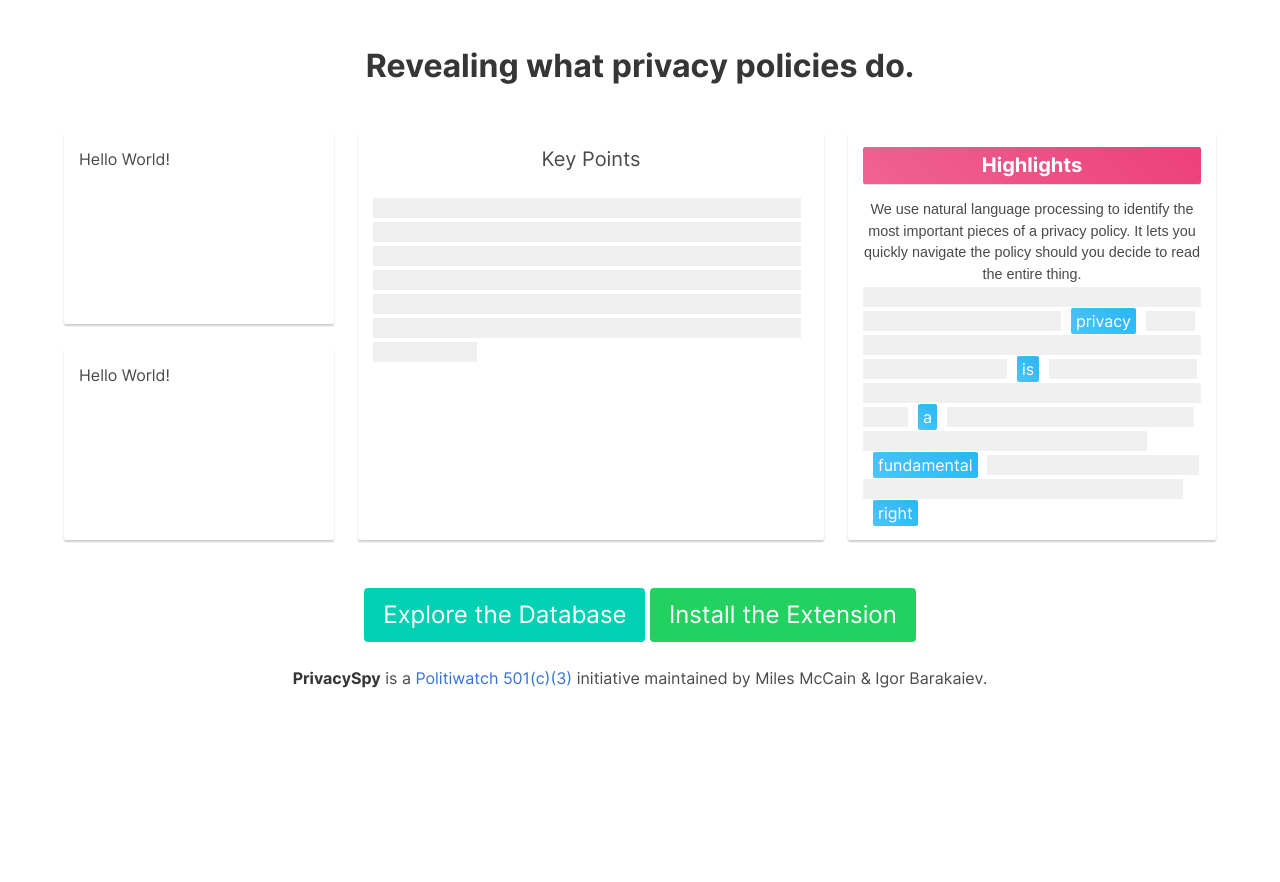
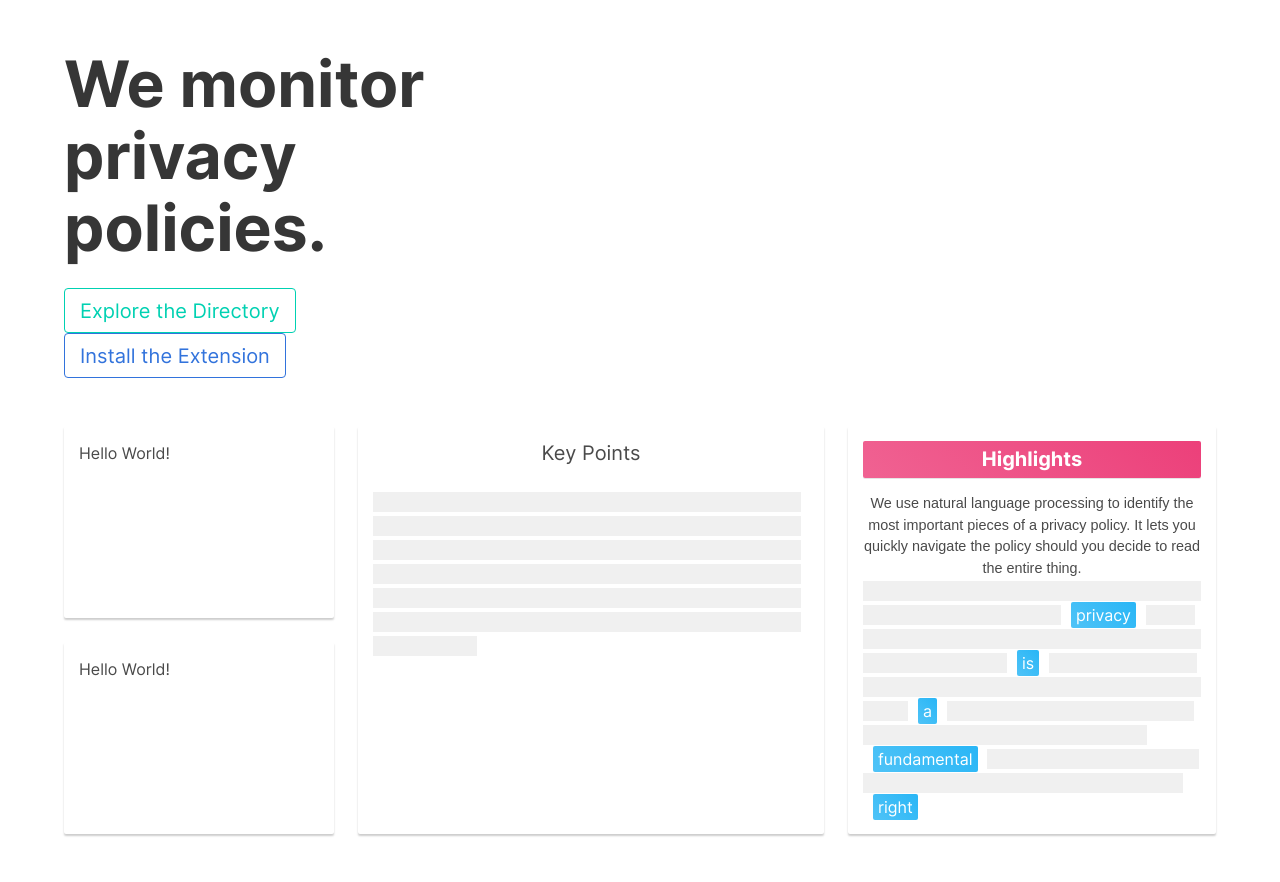
Before and after one commit to Politiwatch/privacyspy, a Django app: page / in a window 1280 px wide. Shown: the part 52-934 px from the top of the page. Before the commit the page ends 740 px from the top, so only its background shows below. Run offline with Django 3.2, Linux system fonts and the light colour scheme.

Commit message:
Minor index changes

```diff
--- a/privacyspy/core/templates/core/index.html
+++ b/privacyspy/core/templates/core/index.html
@@ -1,7 +1,17 @@
 {% extends 'core/base.html' %}
 
 {% block content %}
-<h1 class='title has-text-centered'>Revealing what privacy policies do.</h1>
+<div class="columns">
+    <div class="column is-5">
+        <h1 class='title massive'>We monitor privacy policies.</h1>
+        <a class="button is-primary is-medium is-outlined" href="{% url 'directory' %}">
+            Explore the Directory
+        </a>&nbsp;&nbsp;&nbsp;&nbsp;
+        <a class="button is-link is-medium is-outlined">
+            Install the Extension
+        </a>
+    </div>
+</div>
 <br>
 <div class="tile is-ancestor">
     <div class="tile is-parent is-vertical is-3">
@@ -48,13 +58,7 @@
 </div>
 <br>
 <div class="has-text-centered">
-    <button class="button is-primary is-large">
-        Explore the Database
-    </button>
 
-    <button class="button is-success is-large">
-        Install the Extension
-    </button>
 </div>
 <br>
 <div class="privacyspy-footer">
```
